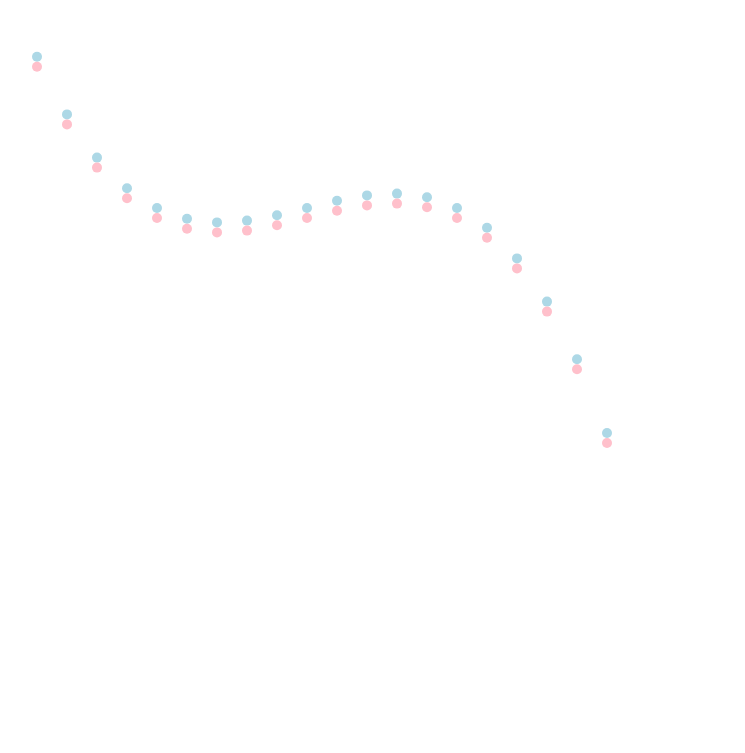
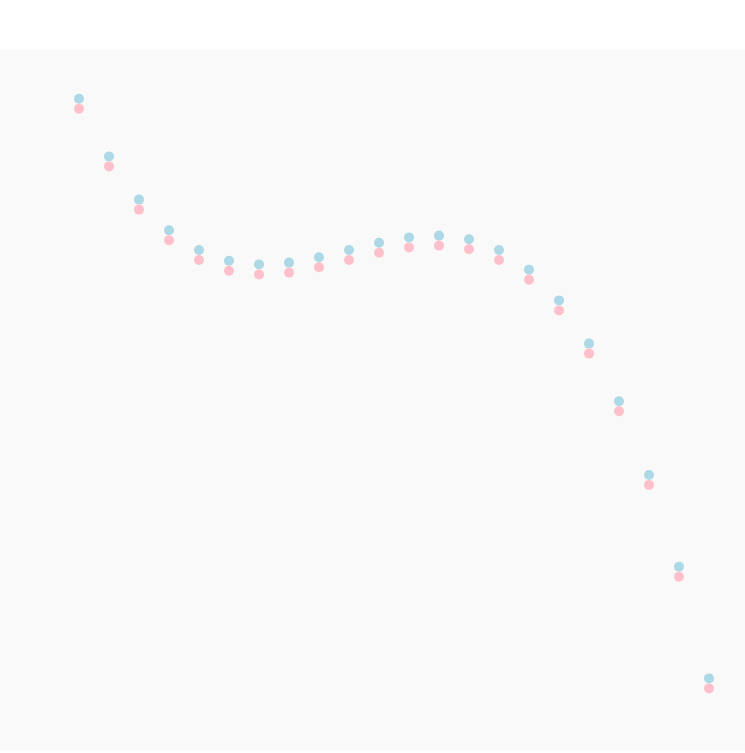
Before and after one commit to LeoDaFinchy/vector, a plain HTML site: page vector.html in a window 1280 px wide. Shown: the whole page, without its empty margins (151-896 px from the left). Drawn offline with Linux system fonts and the light colour scheme.

Commit message:
App has size set relative to window using css

```diff
--- a/main.js
+++ b/main.js
@@ -6,8 +6,8 @@ $('document').ready(DocReady);
 
 
 var VectorApp = {
-    width:800,
-    height:450,
+    width:0,
+    height:0,
     left:0,
     top:0,
     stage:null,
@@ -18,6 +18,8 @@ var VectorApp = {
 
 function DocReady(event)
 {
+    VectorApp.width = $('#container').width();
+    VectorApp.height = $('#container').height();
     VectorApp.stage = new Kinetic.Stage({
         container: 'container',
         width: VectorApp.width,
@@ -38,7 +40,8 @@ function DocReady(event)
         y: 0,
         width: VectorApp.width,
         height: VectorApp.height,
-        fill: '#ffffff'})
+        fill: '#f9f9f9',
+        })
     );
 
     $(".kineticjs-content")
--- a/test.js
+++ b/test.js
@@ -29,8 +29,6 @@ function test(event)
     var x2 = Bezier.generalInterpolate([vec[0].x, vec[1].x, vec[2].x, vec[3].x], t);
     var y2 = Bezier.generalInterpolate([vec[0].y, vec[1].y, vec[2].y, vec[3].y], t);
 
-    console.log(x, y);
-
     for(var v in x)
     {
         VectorApp.frontLayer.add(new Kinetic.Circle({x: x[v], y: y[v], fill: "lightblue", radius: 5}));
--- /dev/null
+++ b/vector.css
@@ -0,0 +1,10 @@
+body{
+    margin:0;
+}
+#container{
+    left:50;
+    top:50;
+    right:50;
+    bottom:50;
+    position:absolute;
+}
--- a/vector.html
+++ b/vector.html
@@ -1,5 +1,6 @@
 <html>
     <head>
+        <link rel="stylesheet" type="text/css" href="vector.css"/>
         <script type="text/javascript" src="lib/jquery-2.0.3.min.js"></script>
         <script type="text/javascript" src="lib/kinetic-v5.0.0.min.js"></script>
         <script type="text/javascript" src="MathUtil.js"></script>
```
